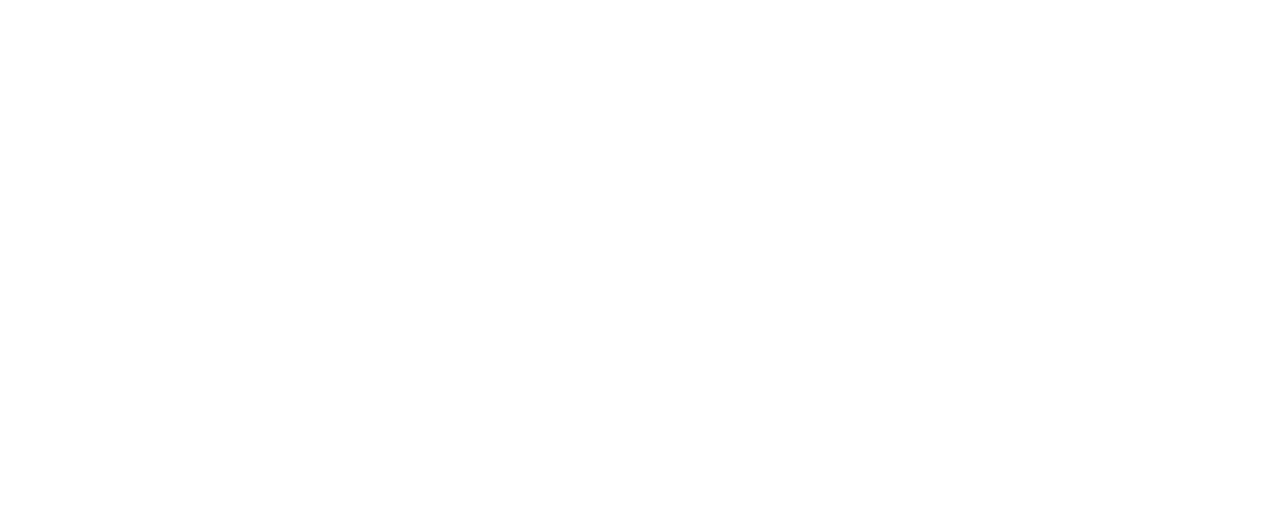
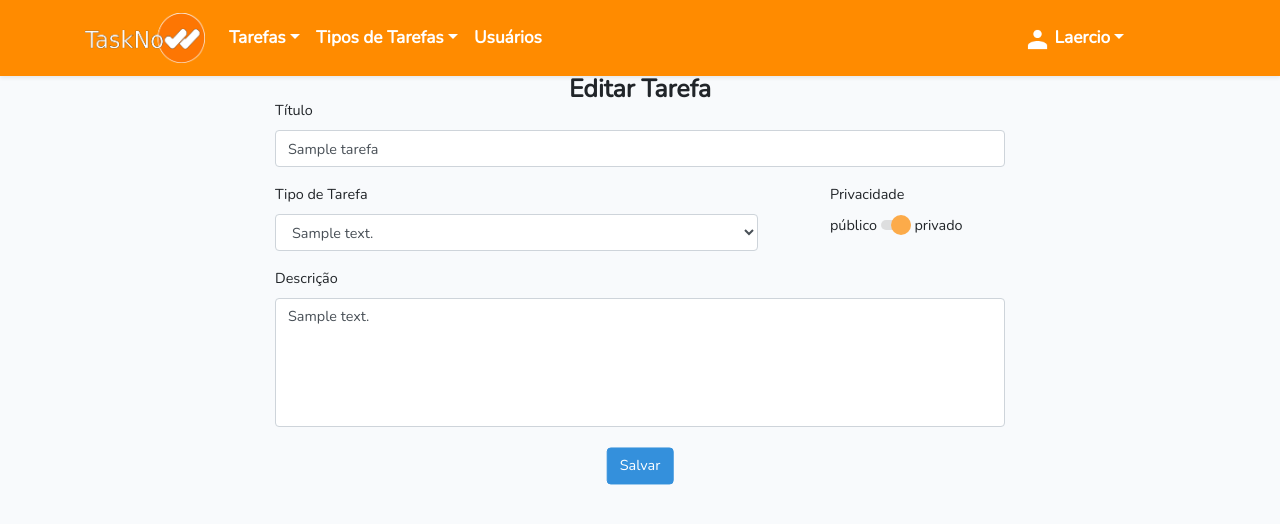
Before and after one commit to LaercioSR/TaskNow, a Laravel app: page /tarefa/1/editar in a window 1280 px wide. Before the commit the part shown is empty. Shown: the top 524 px of the page. Run offline with Laravel 8, Linux system fonts and the light colour scheme; a user stored in the database is signed in; data comes from the database, SQL or seed files in the repository; tables that the repository leaves empty hold one stand-in row (values such as "Sample post").

Commit message:
Adicionado edição de tarefas

```diff
--- a/app/Http/Controllers/TarefaController.php
+++ b/app/Http/Controllers/TarefaController.php
@@ -68,7 +68,6 @@
         $tarefa->privacidade = $request->input('privacidade');
         $tarefa->descricao = $request->input('descricao');
         $tarefa->status = 0;
-        $tarefa->data_conclusao = $request->input('dataconclusao');
         $tarefa->save();
 
         return redirect("/");
@@ -91,9 +90,19 @@
      * @param  \App\Tarefa  $tarefa
      * @return \Illuminate\Http\Response
      */
-    public function edit(Tarefa $tarefa)
+    public function edit($id)
     {
-        //
+        $tarefa = Tarefa::findOrFail($id);
+        $tiposTarefas = TipoTarefa::all();
+        $tiposTarefasUser = [];
+
+        foreach($tiposTarefas as $tipoTarefa) {
+            if($tipoTarefa->id_usuario == Auth::user()->id) {
+                $tiposTarefasUser[] = $tipoTarefa;
+            }
+        }
+
+        return view('editarTarefa', compact('tarefa'), compact('tiposTarefasUser'));
     }
 
     /**
@@ -105,7 +114,13 @@
      */
     public function update(Request $request, Tarefa $tarefa)
     {
-        //
+        $tarefa->id_tipo = $request->input('tipoTarefa');
+        $tarefa->titulo = $request->input('titulo');
+        $tarefa->privacidade = $request->input('privacidade');
+        $tarefa->descricao = $request->input('descricao');
+        $tarefa->save();
+
+        return redirect("/");
     }
 
     /**
--- a/resources/views/editarTarefa.blade.php
+++ b/resources/views/editarTarefa.blade.php
@@ -1 +1,60 @@
-<?php
+@extends('layouts.app')
+
+@section('title', 'Editar Tarefa')
+
+@section('content')
+    <div class="container content-tasknow">
+        <div class="row justify-content-center">
+            <div class="col-md-8">
+                <form action = "{{route('tarefa.update', $tarefa)}}" method = "POST" class="" id="form-tarefa">
+                    @method('PUT')
+                    @csrf
+                    <div class="titulo centralizar">
+                        <br/>
+                        <br/>
+                        <p class="titulo-texto">Editar Tarefa</p>
+                    </div>
+                    <div class = "form-group">
+                        <label for="titulo" class="pos-titulo">Título</label>
+                        <input type = "text" class = "form-control" id="titulo" name="titulo" value="{{ $tarefa->titulo }}" required>
+                    </div>
+
+                    <div class="form-row">
+                        <div class="form-group col-md-8">
+                            <label for="tipoTarefa">Tipo de Tarefa</label>
+                            <select id="tipoTarefa" class="form-control" name="tipoTarefa" required>
+                                @foreach($tiposTarefasUser as $tipoTarefa)
+                                    @if($tipoTarefa->id == $tarefa->id_tipo)
+                                        <option value="{{$tipoTarefa->id}}" selected>{{$tipoTarefa->descricao}}</option>
+                                    @else
+                                        <option value="{{$tipoTarefa->id}}">{{$tipoTarefa->descricao}}</option>
+                                    @endif
+                                @endforeach
+                            </select>
+                        </div>
+
+                        <div class="form-group col-md-1"></div>
+
+                        <div class="form-group col-md-3">
+                            <label for="privacidade">Privacidade</label><br/>
+                            <label for="privacidade">público</label>
+                            <input type="range" class="range-tasknow" min=0 max=1 id="privacidade" name="privacidade" value="{{ $tarefa->privacidade }}">
+                            <label for="privacidade">privado</label>
+                        </div>
+                    </div>
+
+                    <div class = "form-group">
+                        <label for="descricao">Descrição</label>
+                        <textarea form="form-tarefa" class = "form-control" id="descricao" name="descricao" rows="5" maxlength="450" >{{ $tarefa->descricao }}</textarea>
+
+                    </div>
+
+                    <br/>
+                    <button class = "btn btn-primary centralizar" type = "submit">Salvar</button>
+                </form>
+            </div>
+        </div>
+    </div>
+
+
+@endsection
--- a/resources/views/editarTipoTarefa.blade.php
+++ b/resources/views/editarTipoTarefa.blade.php
@@ -11,6 +11,8 @@
                     @method('PUT')
                     <div class = "form-group">
                         <div class="titulo centralizar">
+                            <br/>
+                            <br/>
                             <p class="titulo-texto">Editar Tipo de Categoria</p>
                         </div>
                         <label for="descricao" class="pos-titulo descricao">Nome: </label>
--- a/resources/views/home.blade.php
+++ b/resources/views/home.blade.php
@@ -17,8 +17,9 @@
     <div class="container content-tasknow">
         <div class="row justify-content-center">
             <div class="col-md-8">
+                <br/>
+                <br/>
                 <h1>Tarefas Pendentes</h1>
-
 
                 <table class="table table-light">
                     <thead class="thead-light">
--- a/resources/views/layouts/app.blade.php
+++ b/resources/views/layouts/app.blade.php
@@ -22,7 +22,7 @@
 </head>
 <body>
     <div id="app">
-        <nav class="navbar navbar-expand-md navbar-light bg-white shadow-sm " id="navbar-tasknow">
+        <nav class="navbar navbar-expand-md navbar-light bg-white shadow-sm fixed-top" id="navbar-tasknow">
             <div class="container">
                 <a class="navbar-brand" href="{{ url('/') }}">
                     <img src="{{ asset('imagens/logo3.png') }}" width="120" height="50" alt="">
--- a/resources/views/tiposTarefas.blade.php
+++ b/resources/views/tiposTarefas.blade.php
@@ -6,6 +6,8 @@
     <div class="container content-tasknow">
         <div class="row justify-content-center">
             <div class="col-md-8">
+                <br/>
+                <br/>
                 <h1>Tipos de Tarefas</h1>
 
 
```
Also changed, not shown: resources/views/criarTarefa.blade.php (+9 -0 lines), resources/views/criarTipoTarefa.blade.php (+9 -0 lines).
